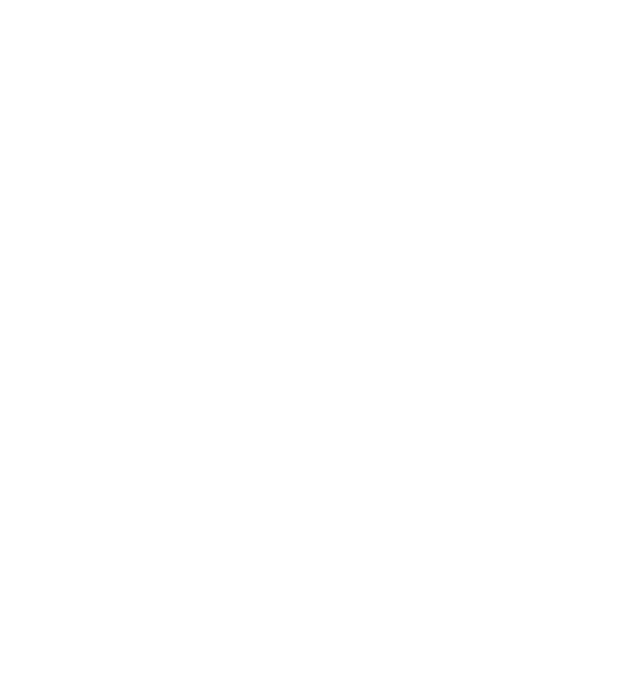
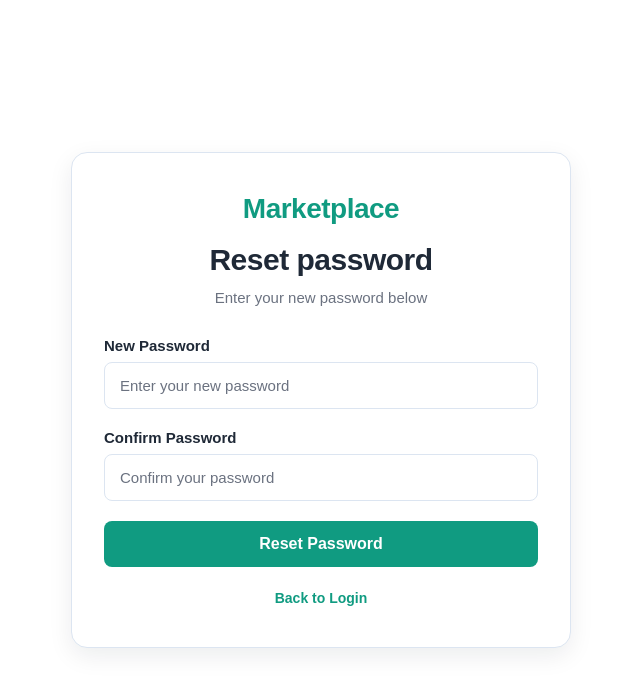
Before and after one commit to Ebidavs/multi-vendor-marketplace, a React app in the folder frontend/: page /reset-password in a window 1280 px wide. Before the commit this address had no page. Shown: the top 690 px of the page, without its empty margins (319-959 px from the left). Built offline with nearby package versions, Linux system fonts and the light colour scheme; the HTML template or start-up script is replaced by a standard one.

Commit message:
Add reset password page

```diff
--- a/frontend/src/App.jsx
+++ b/frontend/src/App.jsx
@@ -1,21 +1,22 @@
-import { Routes, Route} from "react-router-dom";
+import { Routes, Route } from "react-router-dom";
 import Home from "./pages/Home";
 
 import Login from "./pages/login";
 import Register from "./pages/register";
-import ForgotPassword  from "./pages/forgot-password";
+import ForgotPassword from "./pages/forgot-password";
+import ResetPassword from "./pages/ResetPassword";
 
 function App() {
   return (
     <Routes>
-      <Route path="/"
-      element={<Home />} />
+      <Route path="/" element={<Home />} />
 
       <Route path="/login" element={<Login />} />
       <Route path="/register" element={<Register />} />
       <Route path="/forgot-password" element={<ForgotPassword />} />
+      <Route path="/reset-password" element={<ResetPassword />} />
+    </Routes>
+  );
+}
 
-      </Routes>
-  )
-}
-export default App
+export default App;
--- /dev/null
+++ b/frontend/src/pages/ResetPassword.css
@@ -0,0 +1,153 @@
+.reset-page {
+  min-height: 100vh;
+  display: flex;
+  align-items: center;
+  justify-content: center;
+  padding: 40px 20px;
+  box-sizing: border-box;
+  background: #ffffff;
+}
+
+.reset-card {
+  width: 100%;
+  max-width: 500px;
+  padding: 40px 32px;
+  background: #ffffff;
+  border: 1px solid #dce5f1;
+  border-radius: 16px;
+  box-shadow: 0 8px 24px rgba(17, 24, 39, 0.08);
+  box-sizing: border-box;
+}
+
+.reset-brand {
+  text-align: center;
+  margin-bottom: 18px;
+}
+
+.reset-brand h1 {
+  margin: 0;
+  color: #109b81;
+  font-size: 28px;
+  font-weight: 700;
+  letter-spacing: -0.5px;
+}
+
+.reset-card h2 {
+  margin: 0;
+  text-align: center;
+  color: #1f2937;
+  font-size: 30px;
+  font-weight: 700;
+  letter-spacing: -0.5px;
+}
+
+.reset-subtitle {
+  margin: 10px 0 28px;
+  text-align: center;
+  color: #6b7280;
+  font-size: 15px;
+  line-height: 1.5;
+}
+
+.reset-form {
+  width: 100%;
+}
+
+.reset-field {
+  margin-bottom: 20px;
+}
+
+.reset-field label {
+  display: block;
+  margin-bottom: 8px;
+  font-size: 15px;
+  font-weight: 600;
+  color: #1f2937;
+}
+
+.reset-field input {
+  width: 100%;
+  box-sizing: border-box;
+  padding: 14px 15px;
+  border: 1px solid #dce5f1;
+  border-radius: 8px;
+  background-color: #ffffff;
+  color: #1f2937;
+  font-size: 15px;
+  outline: none;
+  transition: border-color 0.2s ease, box-shadow 0.2s ease;
+}
+
+.reset-field input::placeholder {
+  color: #6b7280;
+}
+
+.reset-field input:focus {
+  border-color: #109b81;
+  box-shadow: 0 0 0 3px rgba(16, 155, 129, 0.12);
+}
+
+.reset-message {
+  margin: 0 0 18px;
+  font-size: 14px;
+  line-height: 1.5;
+}
+
+.reset-error {
+  color: #b91c1c;
+}
+
+.reset-success {
+  color: #146c43;
+}
+
+.reset-button {
+  width: 100%;
+  border: none;
+  border-radius: 8px;
+  padding: 14px 16px;
+  background: #109b81;
+  color: #ffffff;
+  font-size: 16px;
+  font-weight: 600;
+  cursor: pointer;
+  transition: background-color 0.2s ease, transform 0.2s ease;
+}
+
+.reset-button:hover {
+  background: #146c43;
+}
+
+.reset-button:active {
+  transform: translateY(1px);
+}
+
+.reset-login-link {
+  margin-top: 22px;
+  text-align: center;
+}
+
+.reset-login-link a {
+  color: #109b81;
+  text-decoration: none;
+  font-size: 14px;
+  font-weight: 600;
+}
+
+.reset-login-link a:hover {
+  text-decoration: underline;
+}
+
+@media (max-width: 600px) {
+  .reset-page {
+    padding: 24px 16px;
+  }
+
+  .reset-card {
+    padding: 30px 20px;
+  }
+
+  .reset-card h2 {
+    font-size: 26px;
+  }
+}
--- /dev/null
+++ b/frontend/src/pages/ResetPassword.jsx
@@ -0,0 +1,103 @@
+import { useState } from "react";
+import { Link } from "react-router-dom";
+import "./ResetPassword.css";
+
+function ResetPassword() {
+  const [formData, setFormData] = useState({
+    newPassword: "",
+    confirmPassword: "",
+  });
+  const [error, setError] = useState("");
+  const [success, setSuccess] = useState("");
+
+  const handleChange = (event) => {
+    const { name, value } = event.target;
+    setFormData((prev) => ({
+      ...prev,
+      [name]: value,
+    }));
+
+    if (error) {
+      setError("");
+    }
+
+    if (success) {
+      setSuccess("");
+    }
+  };
+
+  const handleSubmit = (event) => {
+    event.preventDefault();
+
+    const { newPassword, confirmPassword } = formData;
+
+    if (!newPassword || !confirmPassword) {
+      setError("Please fill in both password fields.");
+      setSuccess("");
+      return;
+    }
+
+    if (newPassword !== confirmPassword) {
+      setError("Passwords do not match.");
+      setSuccess("");
+      return;
+    }
+
+    setError("");
+    setSuccess("Your password has been reset successfully.");
+  };
+
+  return (
+    <div className="reset-page">
+      <div className="reset-card">
+        <div className="reset-brand">
+          <h1>Marketplace</h1>
+        </div>
+
+        <h2>Reset password</h2>
+        <p className="reset-subtitle">Enter your new password below</p>
+
+        <form onSubmit={handleSubmit} className="reset-form">
+          <div className="reset-field">
+            <label htmlFor="newPassword">New Password</label>
+            <input
+              id="newPassword"
+              type="password"
+              name="newPassword"
+              placeholder="Enter your new password"
+              value={formData.newPassword}
+              onChange={handleChange}
+              required
+            />
+          </div>
+
+          <div className="reset-field">
+            <label htmlFor="confirmPassword">Confirm Password</label>
+            <input
+              id="confirmPassword"
+              type="password"
+              name="confirmPassword"
+              placeholder="Confirm your password"
+              value={formData.confirmPassword}
+              onChange={handleChange}
+              required
+            />
+          </div>
+
+          {error && <p className="reset-message reset-error">{error}</p>}
+          {success && <p className="reset-message reset-success">{success}</p>}
+
+          <button type="submit" className="reset-button">
+            Reset Password
+          </button>
+        </form>
+
+        <p className="reset-login-link">
+          <Link to="/login">Back to Login</Link>
+        </p>
+      </div>
+    </div>
+  );
+}
+
+export default ResetPassword;
```
